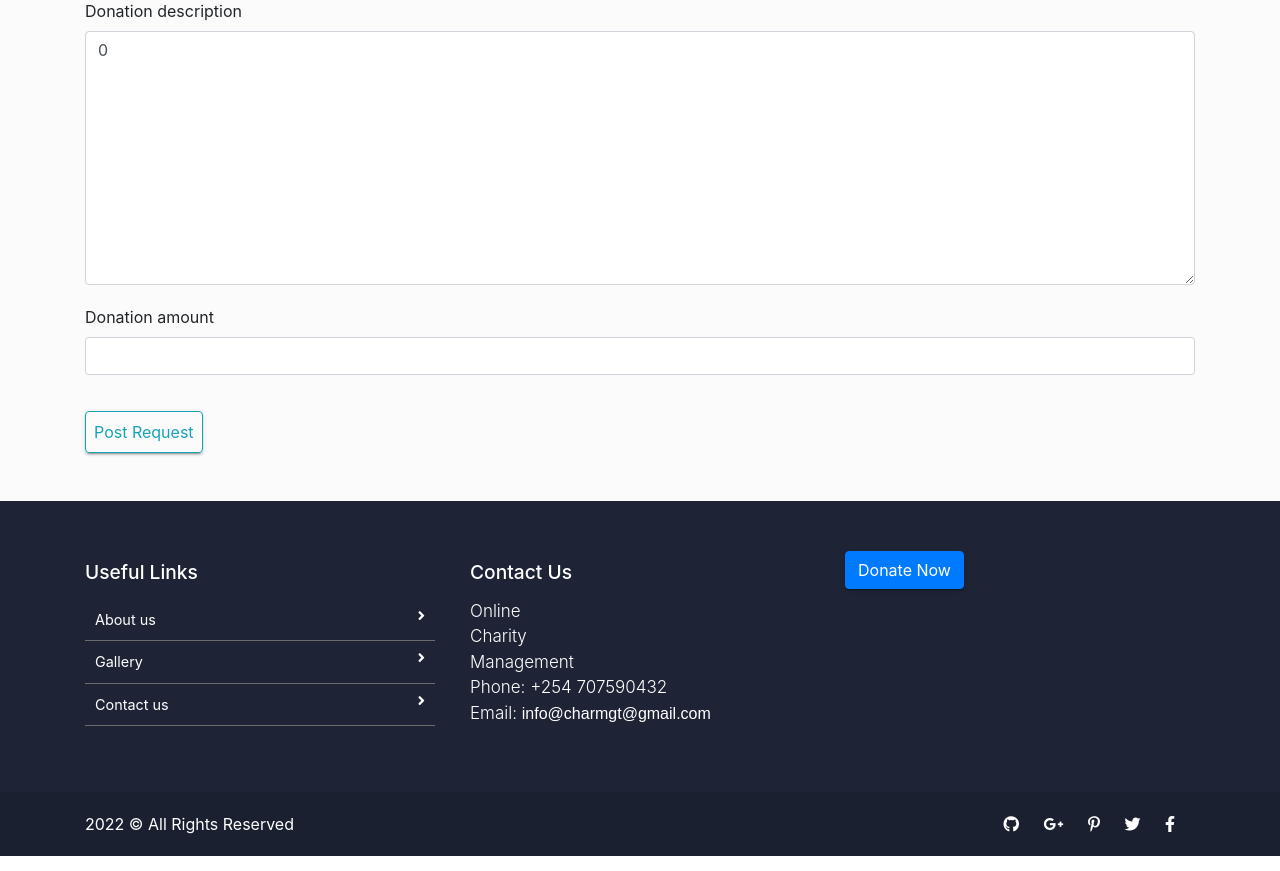
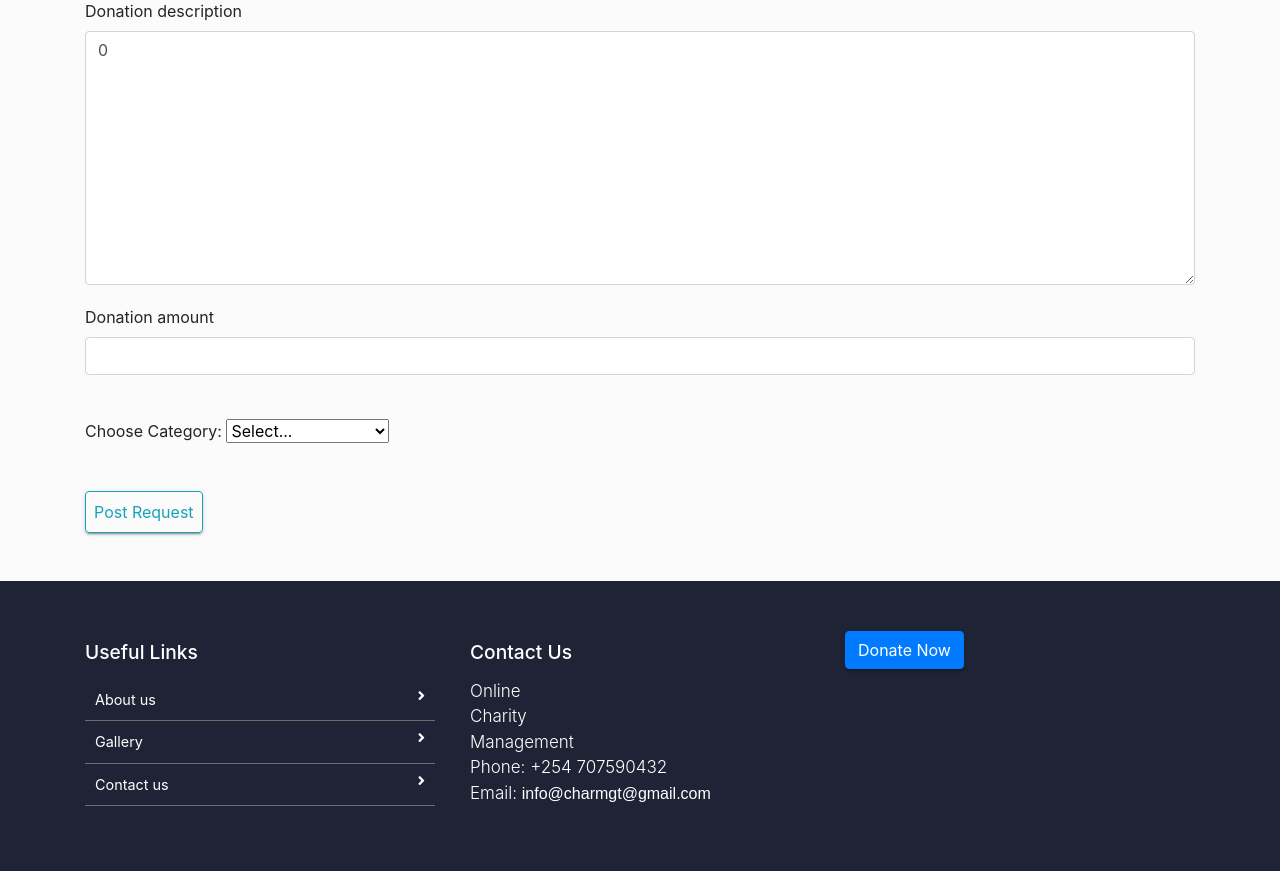
Before and after one commit to lizgi/Charity-mgt, a Django app: page /donation/ in a window 1280 px wide. Shown: the part 202-1073 px from the top of the page. Run offline with Django 3.2, Linux system fonts and the light colour scheme; parts of the project's set-up code (start-up, migrations or seed data) failed here and were passed over; some libraries are stand-ins or nearby versions; some web fonts are replaced.

Commit message:
add donation request

```diff
--- a/charapp/forms.py
+++ b/charapp/forms.py
@@ -13,7 +13,7 @@ from django import forms
 class donation_form(forms.ModelForm):
     class Meta:
         model = donation_request
-        fields = ('donation_description','donation_amount')
+        fields = ('donation_description','donation_amount', 'donation_category')
 
 class UserRegisterForm(UserCreationForm):
     email = forms.EmailField()
--- a/charapp/models.py
+++ b/charapp/models.py
@@ -18,6 +18,7 @@ class donation_request(models.Model):
     donation_description = models.TextField(blank=True,default=0)
     donation_amount = models.CharField(default=None,blank=True,max_length=15)
     donation_request_user = models.CharField(blank=True,default=0,max_length=30)
+
 
     def __str__(self):
         return self.donation_amount
--- a/templates/request_form.html
+++ b/templates/request_form.html
@@ -6,6 +6,16 @@
     <form method="POST">
         {% csrf_token %}
         {{form|crispy}}
+        <form action="/action_page.php mt-4">
+            <label for="cars" class="mt-4 " >Choose Category:</label>
+            <select name="Category">
+                <option value="select">Select...</option>
+              <option value="Child">Child education</option>
+              <option value="Health">Health Care</option>
+              <option value="Vulnurable">Vulnurable Groups</option>
+            </select>
+            <br><br>
+          </form>
         <button class="btn btn-outline-info p-2 mt-3" type="submit">Post Request</button>
     </form>
 </div>
```
